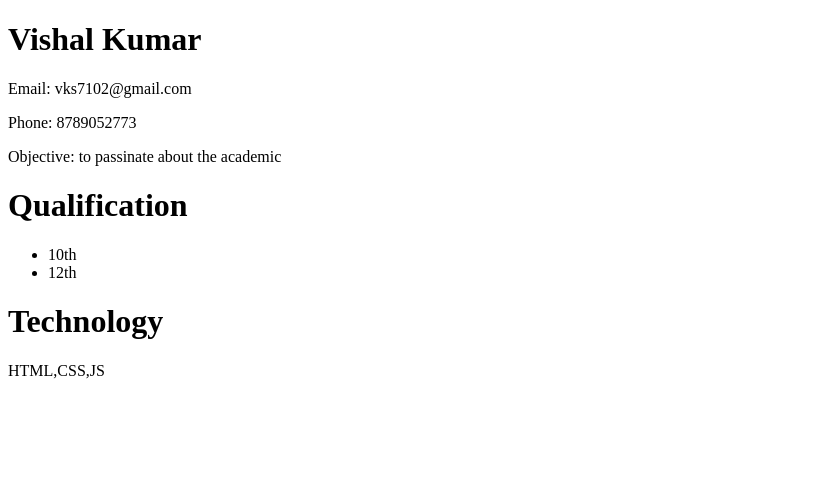
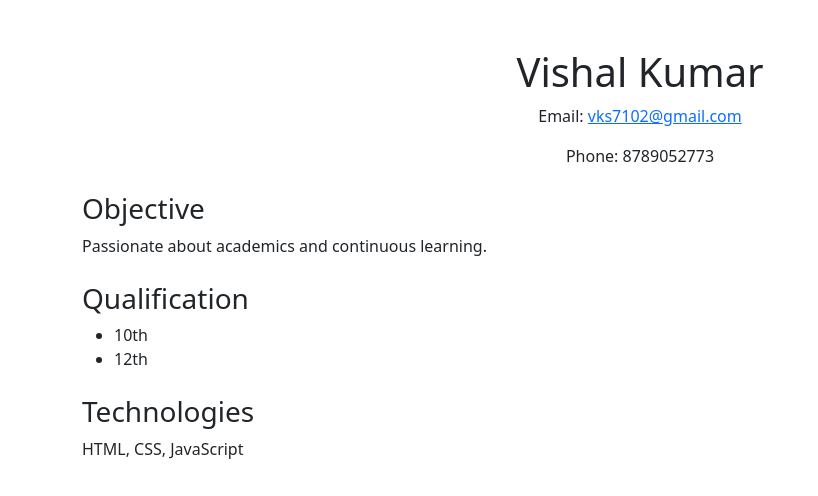
Before and after one commit to vks7102/portfolio, a plain HTML site: page index.html in a window 1280 px wide. Shown: the whole page, without its empty margins (0-818 px from the left). Drawn offline with nearby package versions, Linux system fonts and the light colour scheme.

Commit message:
Update index.html

```diff
--- a/index.html
+++ b/index.html
@@ -1,23 +1,38 @@
 <!DOCTYPE html>
-<html>
+<html lang="en">
 <head>
-<title>Page Title</title>
+  <meta charset="UTF-8">
+  <title>Vishal Kumar - Resume</title>
+  <meta name="viewport" content="width=device-width, initial-scale=1">
+
+  <link href="https://cdn.jsdelivr.net/npm/bootstrap@5.3.2/dist/css/bootstrap.min.css" rel="stylesheet">
 </head>
 <body>
 
-<h1 style="text-al: center;">Vishal Kumar</h1>
-<p>Email: vks7102@gmail.com</p>
-<p>Phone: 8789052773</p>
-<p>Objective: to passinate about the academic</p>
-<h1>Qualification</h1>
-<ul>
-<li>10th</li>
-<li>12th</li>
-</ul>
+  <div class="container mt-5">
+    <div class="text-center mb-4">
+      <h1>Vishal Kumar</h1>
+      <p>Email: <a href="mailto:vks7102@gmail.com">vks7102@gmail.com</a></p>
+      <p>Phone: 8789052773</p>
+    </div>
 
-<h1>Technology</h1>
-<p>HTML,CSS,JS</p><br>
+    <div class="mb-4">
+      <h3>Objective</h3>
+      <p>Passionate about academics and continuous learning.</p>
+    </div>
 
+    <div class="mb-4">
+      <h3>Qualification</h3>
+      <ul>
+        <li>10th</li>
+        <li>12th</li>
+      </ul>
+    </div>
 
+    <div class="mb-4">
+      <h3>Technologies</h3>
+      <p>HTML, CSS, JavaScript</p>
+    </div>
+  </div>
 </body>
 </html>
```
